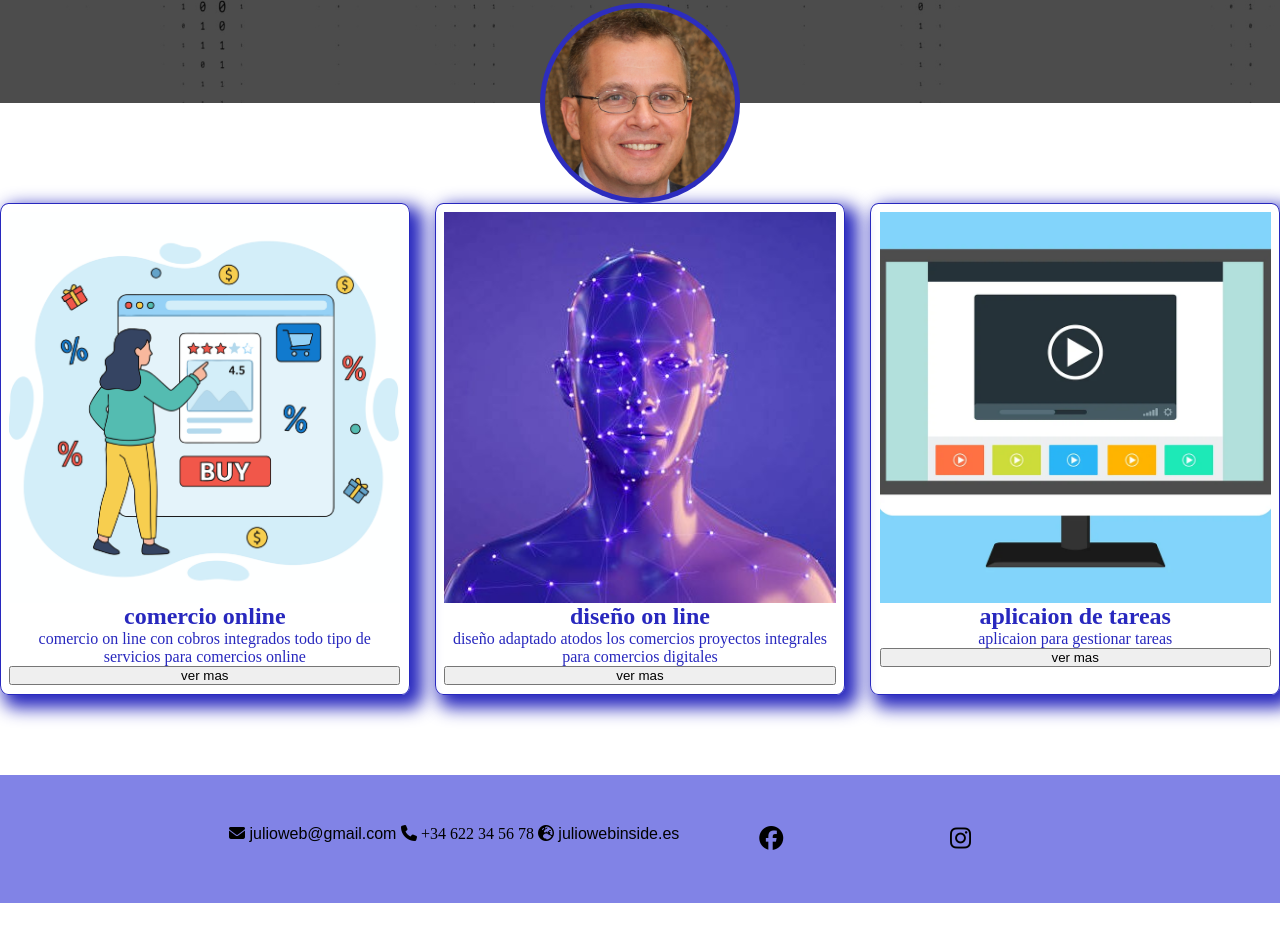
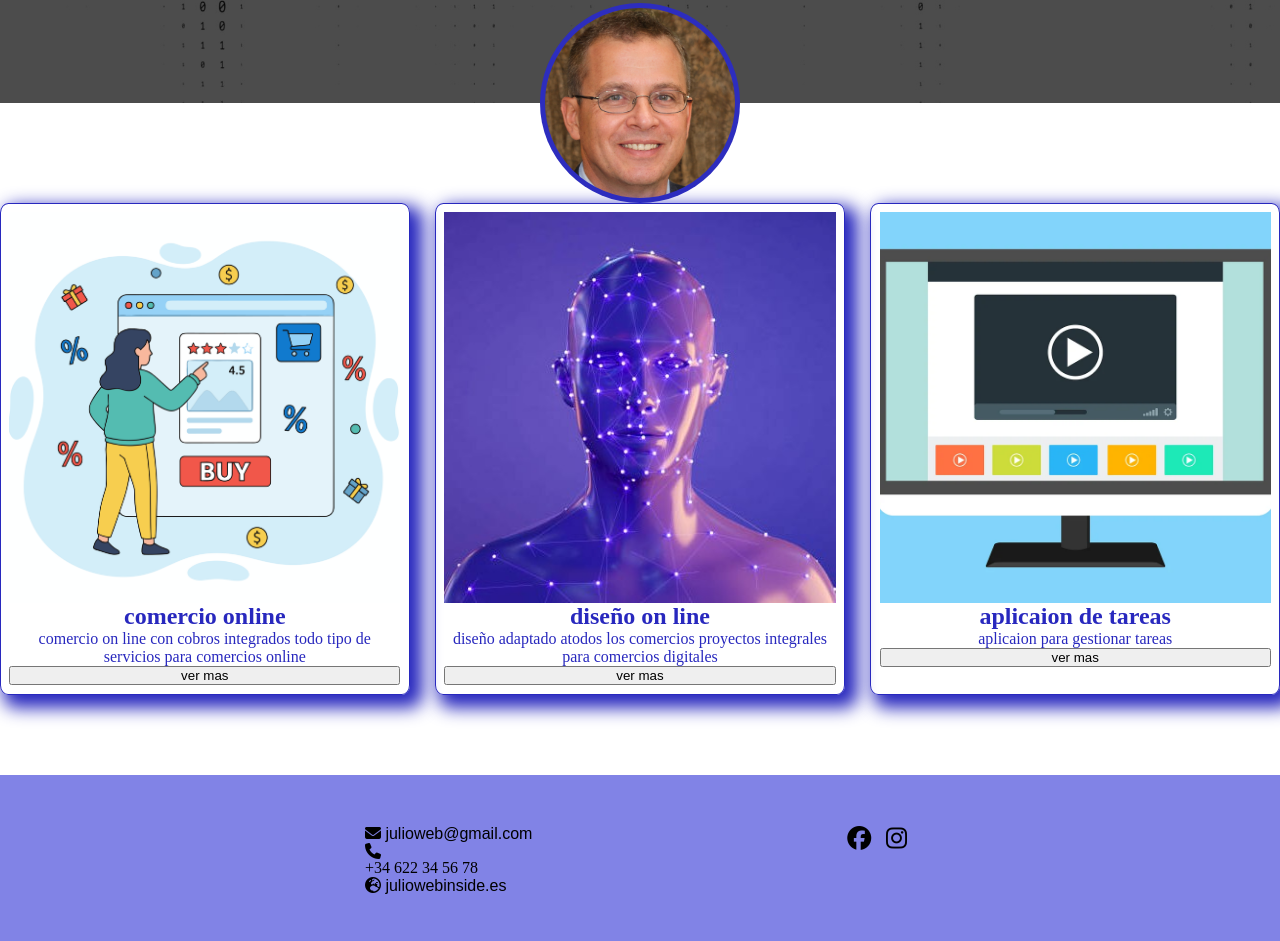
Before and after one commit to jacinto270/porfolio, a plain HTML site: page index.html in a window 1280 px wide. Shown: the part 664-1605 px from the top of the page. Before the commit the page ends 1567 px from the top, so only its background shows below. Drawn offline with Linux system fonts and the light colour scheme.

Commit message:
arreglo5

```diff
--- a/css/stile.css
+++ b/css/stile.css
@@ -130,8 +130,12 @@ footer {
   padding: 50px;
   display: flex;
   align-items: flex-start;
-  justify-content: center;
+  justify-content: space-evenly;
   background-color: rgb(129, 131, 230);
+}
+.footer-contacto{
+  display: flex;
+  flex-direction: column;
 }
 .footer-contacto a {
   text-decoration: none;
@@ -141,7 +145,7 @@ footer {
 }
 .footer-redes a {
   text-decoration: none;
-  margin: 80px;
+  margin-right: 0.5rem;
   font-family: fantasy;
   font-size: 3vh;
   color: black;
```
Also changed, not shown: index.html (+1 -0 lines).
